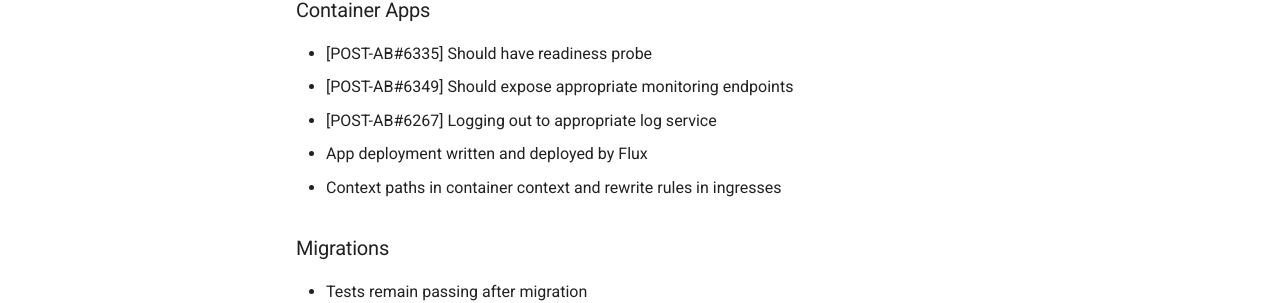
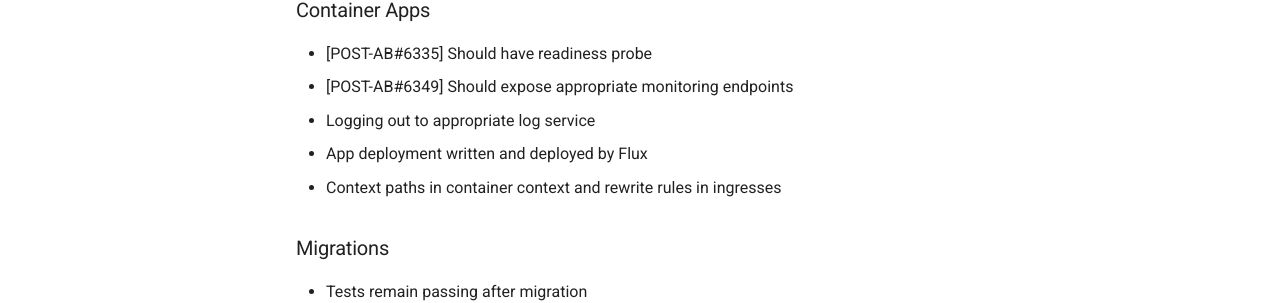
Before and after one commit to UKHO/docs, an MkDocs documentation site: the page built from docs/teams/proteus.md, in a window 1280 px wide and 900 px high, scrolled down 1323 px. Shown: the part 494-797 px from the top of the window. Built offline with MkDocs 1.6.1 and Material for MkDocs 9.7.7, drawn with Linux system fonts in a browser that asks for light colours.

Commit message:
Update proteus.md

```diff
--- a/docs/teams/proteus.md
+++ b/docs/teams/proteus.md
@@ -47,7 +47,7 @@ Our definition of done must be followed for all work delivered. Sections may onl
 ### Container Apps
 - [POST-AB#6335] Should have readiness probe
 - [POST-AB#6349] Should expose appropriate monitoring endpoints
-- [POST-AB#6267] Logging out to appropriate log service
+- Logging out to appropriate log service
 - App deployment written and deployed by Flux
 - Context paths in container context and rewrite rules in ingresses
 
```
